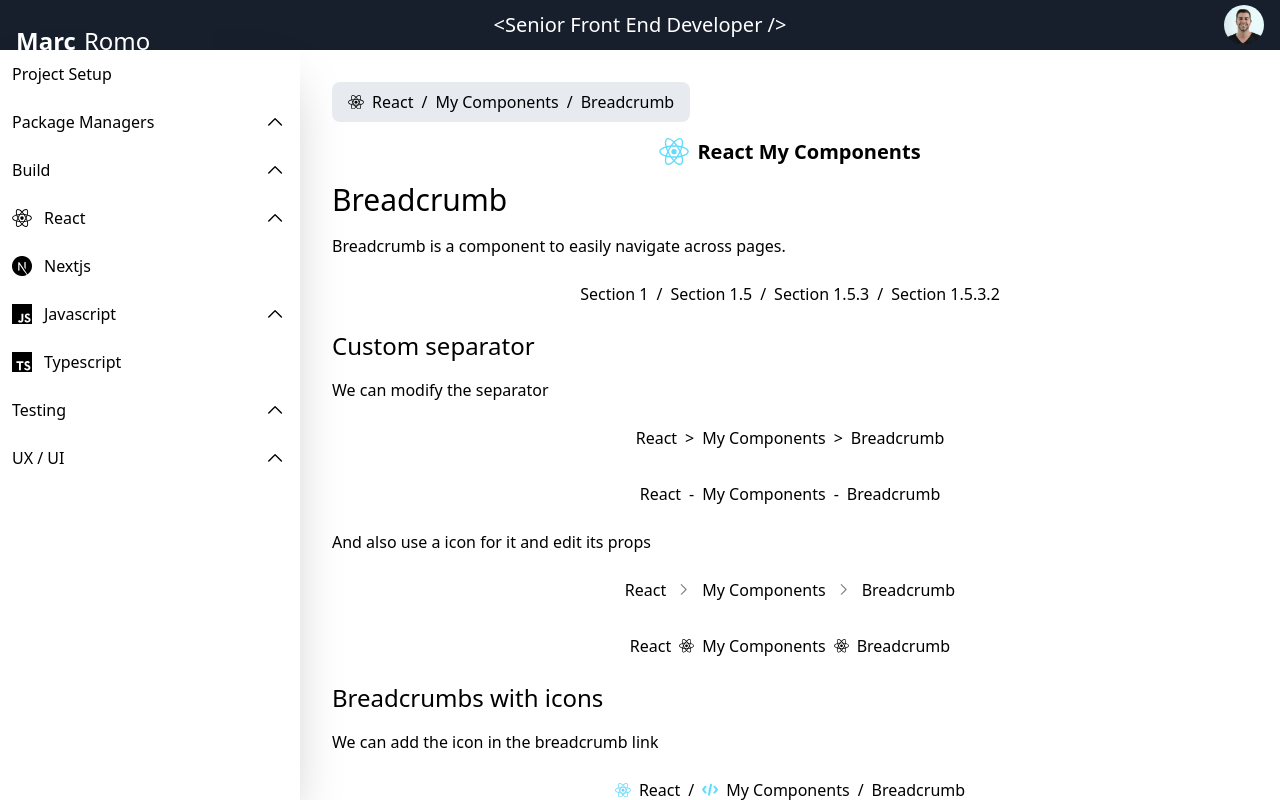
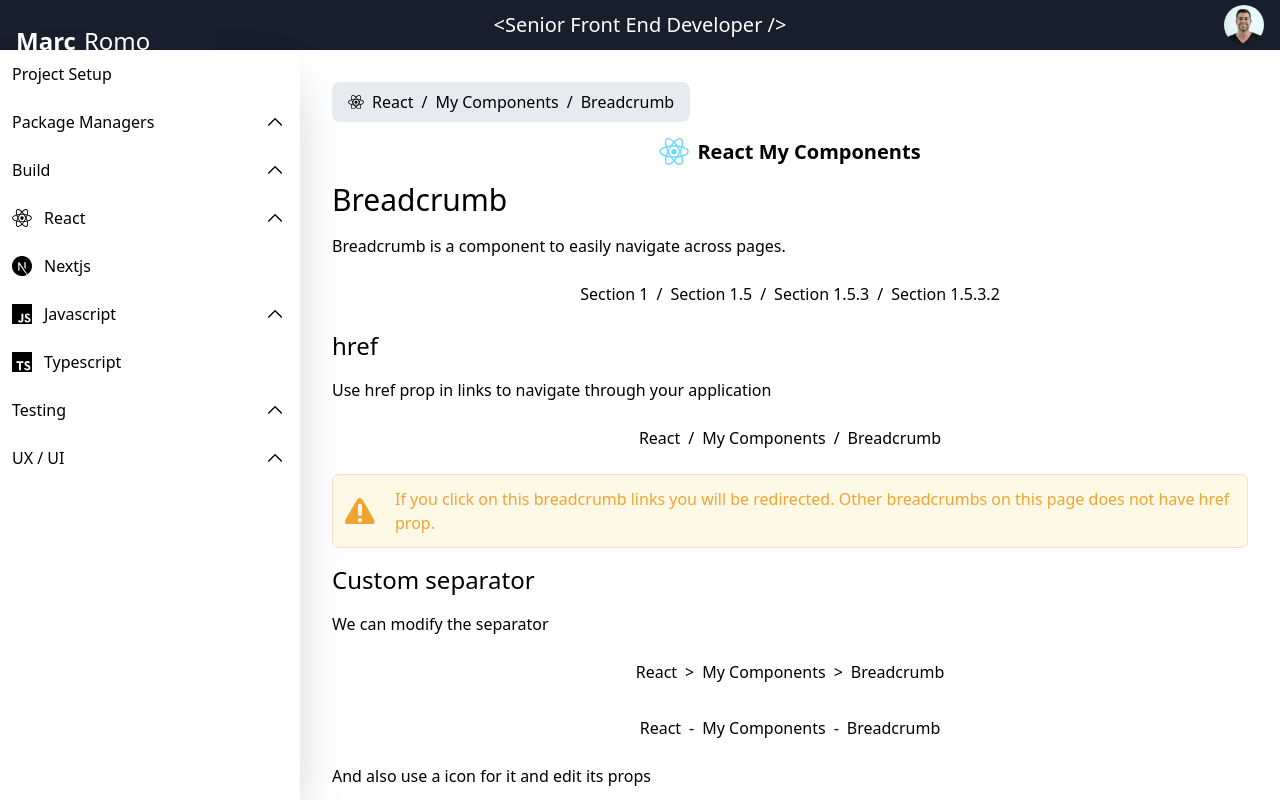
Before and after one commit to marcromotarre/me, a React (Vite) app: page /react/my-components/breadcrumb in a window 1280 px wide. Built offline with nearby package versions, Linux system fonts and the light colour scheme.

Commit message:
breadcrum page

```diff
--- a/src/components/common/breadcrumb/Breadcrumb.tsx
+++ b/src/components/common/breadcrumb/Breadcrumb.tsx
@@ -3,6 +3,7 @@
   ComponentsProps as BreadcrumbLinkProps,
 } from "./BreadcrumbLink";
 import BreadcrumbSeparator from "./BreadcrumbSeparator";
+import Styles from "../../types/style";
 
 const Breadcrumb: React.FC<ComponentProps> = ({
   children,
@@ -30,8 +31,9 @@
               <BreadcrumbLink
                 {...link.props}
                 style={{
+                  ...style,
+                  ...style.link,
                   ...link.props.style,
-                  ..._style,
                   fontWeight: index === links.length - 1 ? "500" : "",
                 }}
               >
@@ -39,7 +41,10 @@
               </BreadcrumbLink>
             )}
             {index < links.length - 1 && (
-              <BreadcrumbSeparator separator={separator} />
+              <BreadcrumbSeparator
+                style={{ ...style, ...style.separator }}
+                separator={separator}
+              />
             )}
           </React.Fragment>
         );
@@ -48,17 +53,18 @@
   );
 };
 
-const defaultStyles: Styles = {
-  backgroundColor: "transparent",
-};
+const defaultStyles: Styles = {};
+
+interface BreadcrumbStyles extends Styles {
+  separator?: Styles;
+  link?: Styles;
+}
 
 type ComponentProps = {
-  style?: Styles;
+  style?: BreadcrumbStyles;
   separator?: string | ReactElement;
   children?:
     | React.ReactElement<BreadcrumbLinkProps>
     | React.ReactElement<BreadcrumbLinkProps>[];
 };
 export default Breadcrumb;
-
-type Styles = { backgroundColor?: string; color?: string };
--- a/src/components/common/breadcrumb/BreadcrumbLink.tsx
+++ b/src/components/common/breadcrumb/BreadcrumbLink.tsx
@@ -1,6 +1,7 @@
 import { ReactElement, cloneElement } from "react";
 import { useNavigate } from "react-router-dom";
 import Typography from "../Typography/Typography";
+import Styles from "../../types/style";
 
 const BreadcrumbLink = ({
   children,
@@ -18,7 +19,7 @@
   return (
     <button
       onClick={onClick}
-      style={{ ...defaultStyles, ...style }}
+      style={style}
       className="flex items-center justify-center"
     >
       {icon &&
@@ -27,14 +28,10 @@
           size: 16,
           color: style.color,
         })}
-      <Typography style={{ fontWeight: style.fontWeight, color: style.color }}>
-        {children}
-      </Typography>
+      <Typography style={style}>{children}</Typography>
     </button>
   );
 };
-
-type Styles = { fontWeight?: string; color?: string };
 
 export type ComponentsProps = {
   children: string;
@@ -48,9 +45,4 @@
   __TYPE: "BreadcrumbLink",
 };
 
-const defaultStyles: Styles = {
-  color: "black",
-  fontWeight: "300",
-};
-
 export default BreadcrumbLink;
--- a/src/components/common/breadcrumb/BreadcrumbSeparator.tsx
+++ b/src/components/common/breadcrumb/BreadcrumbSeparator.tsx
@@ -1,5 +1,6 @@
 import { ReactElement, cloneElement } from "react";
 import Typography from "../Typography/Typography";
+import Styles from "../../types/style";
 
 const BreadcrumbSeparator = ({ separator, style }: ComponentProps) => {
   return (
@@ -15,10 +16,6 @@
   );
 };
 
-type Styles = {
-  color?: string;
-};
-
 type ComponentProps = { separator: string | ReactElement; style: Styles };
 
 const defaultStyles: Styles = {
--- /dev/null
+++ b/src/components/types/style.tsx
@@ -0,0 +1,8 @@
+type Styles = {
+  color?: string;
+  backgroundColor?: string;
+  borderRadius?: string;
+  fontWeight?: string;
+};
+
+export default Styles;
--- a/src/pages/react/my-components/ReactMyComponentsBreadcrumbPage.tsx
+++ b/src/pages/react/my-components/ReactMyComponentsBreadcrumbPage.tsx
@@ -1,4 +1,5 @@
 import Typography from "../../../components/common/Typography/Typography";
+import Alert from "../../../components/common/alert/Alert";
 import Breadcrumb from "../../../components/common/breadcrumb/Breadcrumb";
 import BreadcrumbLink from "../../../components/common/breadcrumb/BreadcrumbLink";
 import {
@@ -22,6 +23,25 @@
           <BreadcrumbLink>Section 1.5.3.2</BreadcrumbLink>
         </Breadcrumb>
       </div>
+      <Typography variant="h4">href</Typography>
+      <Typography>
+        Use href prop in links to navigate through your application
+      </Typography>
+      <div className="flex justify-center">
+        <Breadcrumb>
+          <BreadcrumbLink href="/react">React</BreadcrumbLink>
+          <BreadcrumbLink href="/react/my-components">
+            My Components
+          </BreadcrumbLink>
+          <BreadcrumbLink href="/react/my-components/breadcrumb">
+            Breadcrumb
+          </BreadcrumbLink>
+        </Breadcrumb>
+      </div>
+      <Alert severity="warning">
+        If you click on this breadcrumb links you will be redirected. Other
+        breadcrumbs on this page does not have href prop.
+      </Alert>
       <Typography variant="h4">Custom separator</Typography>
       <Typography>We can modify the separator</Typography>
       <div className="flex justify-center">
@@ -40,14 +60,14 @@
       </div>
       <Typography>And also use a icon for it and edit its props</Typography>
       <div className="flex justify-center">
-        <Breadcrumb separator={<RightIcon color="grey" />}>
+        <Breadcrumb separator={<RightIcon />}>
           <BreadcrumbLink>React</BreadcrumbLink>
           <BreadcrumbLink>My Components</BreadcrumbLink>
           <BreadcrumbLink>Breadcrumb</BreadcrumbLink>
         </Breadcrumb>
       </div>
       <div className="flex justify-center">
-        <Breadcrumb separator={<ReactIcon color="black" size={15} />}>
+        <Breadcrumb separator={<ReactIcon />}>
           <BreadcrumbLink>React</BreadcrumbLink>
           <BreadcrumbLink>My Components</BreadcrumbLink>
           <BreadcrumbLink>Breadcrumb</BreadcrumbLink>
@@ -56,7 +76,7 @@
       <Typography variant="h4">Breadcrumbs with icons</Typography>
       <Typography>We can add the icon in the breadcrumb link</Typography>
       <div className="flex justify-center">
-        <Breadcrumb>
+        <Breadcrumb style={{ link: { color: "black" } }}>
           <BreadcrumbLink icon={<ReactIcon />}>React</BreadcrumbLink>
           <BreadcrumbLink icon={<ReactComponentIcon />}>
             My Components
@@ -65,8 +85,12 @@
         </Breadcrumb>
       </div>
       <Typography variant="h4">Customitzation</Typography>
-      <Typography>Some params of the breadcrumb can be customized</Typography>
+      <Typography>
+        Some params of the breadcrumb can be customized using style prop. Here
+        you have some cool examples
+      </Typography>
       <Typography variant="h6">Color</Typography>
+      <Typography>Edit all color of the breadcrumb</Typography>
       <div className="flex justify-center">
         <Breadcrumb
           style={{
@@ -78,20 +102,7 @@
           <BreadcrumbLink>Breadcrumb</BreadcrumbLink>
         </Breadcrumb>
       </div>
-      <div className="flex justify-center">
-        <Breadcrumb>
-          <BreadcrumbLink
-            icon={<ReactIcon />}
-            style={{
-              color: "#61DAFB",
-            }}
-          >
-            React
-          </BreadcrumbLink>
-          <BreadcrumbLink>My Components</BreadcrumbLink>
-          <BreadcrumbLink>Breadcrumb</BreadcrumbLink>
-        </Breadcrumb>
-      </div>
+      <Typography>Add a background and edit text color</Typography>
       <div className="flex justify-center">
         <Breadcrumb
           style={{
@@ -105,6 +116,75 @@
           <BreadcrumbLink>Breadcrumb</BreadcrumbLink>
         </Breadcrumb>
       </div>
+      <Typography>Edit the shape with border radius</Typography>
+      <div className="flex justify-center">
+        <Breadcrumb
+          style={{
+            backgroundColor: "#61DAFB",
+            color: "white",
+            borderRadius: "25px",
+          }}
+        >
+          <BreadcrumbLink icon={<ReactIcon />}>React</BreadcrumbLink>
+          <BreadcrumbLink>My Components</BreadcrumbLink>
+          <BreadcrumbLink>Breadcrumb</BreadcrumbLink>
+        </Breadcrumb>
+      </div>
+      <div className="flex justify-center">
+        <Breadcrumb
+          style={{
+            backgroundColor: "#61DAFB",
+            color: "white",
+            borderRadius: "0",
+          }}
+        >
+          <BreadcrumbLink icon={<ReactIcon />}>React</BreadcrumbLink>
+          <BreadcrumbLink>My Components</BreadcrumbLink>
+          <BreadcrumbLink>Breadcrumb</BreadcrumbLink>
+        </Breadcrumb>
+      </div>
+
+      <Typography>Or edit color of separator or links</Typography>
+
+      <div className="flex justify-center">
+        <Breadcrumb
+          style={{
+            separator: { color: "#61DAFB" },
+            link: { color: "black" },
+          }}
+        >
+          <BreadcrumbLink icon={<ReactIcon />}>React</BreadcrumbLink>
+          <BreadcrumbLink>My Components</BreadcrumbLink>
+          <BreadcrumbLink>Breadcrumb</BreadcrumbLink>
+        </Breadcrumb>
+      </div>
+      <div className="flex justify-center">
+        <Breadcrumb
+          style={{
+            separator: { color: "black" },
+            link: { color: "#61DAFB" },
+          }}
+        >
+          <BreadcrumbLink icon={<ReactIcon />}>React</BreadcrumbLink>
+          <BreadcrumbLink>My Components</BreadcrumbLink>
+          <BreadcrumbLink>Breadcrumb</BreadcrumbLink>
+        </Breadcrumb>
+      </div>
+      <Typography>Also edit color of just one separator</Typography>
+      <div className="flex justify-center">
+        <Breadcrumb
+          style={{
+            separator: { color: "black" },
+            link: { color: "#61DAFB" },
+          }}
+        >
+          <BreadcrumbLink style={{ color: "red" }} icon={<ReactIcon />}>
+            React
+          </BreadcrumbLink>
+          <BreadcrumbLink>My Components</BreadcrumbLink>
+          <BreadcrumbLink>Breadcrumb</BreadcrumbLink>
+        </Breadcrumb>
+      </div>
     </>
   );
 };
```
